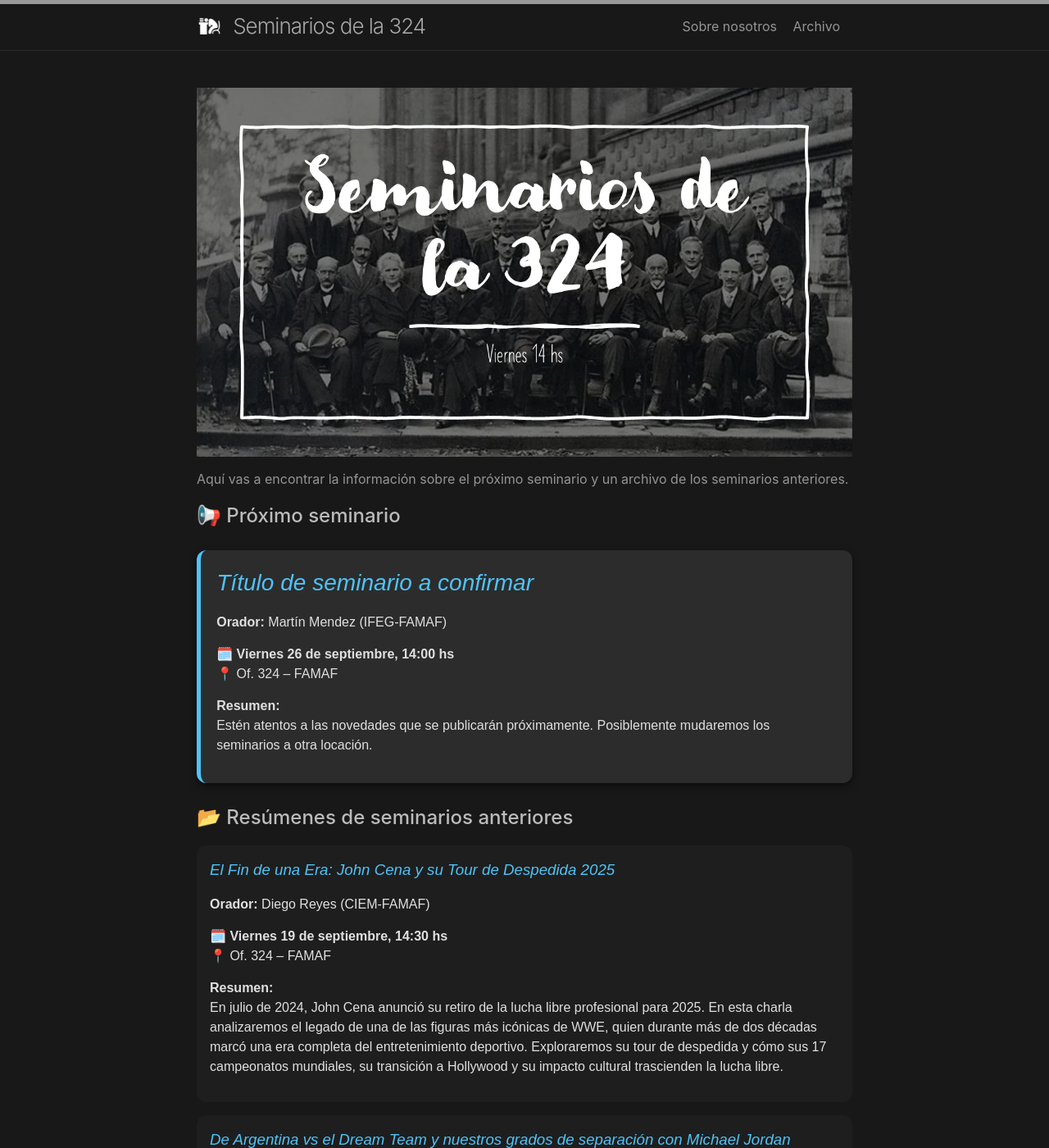
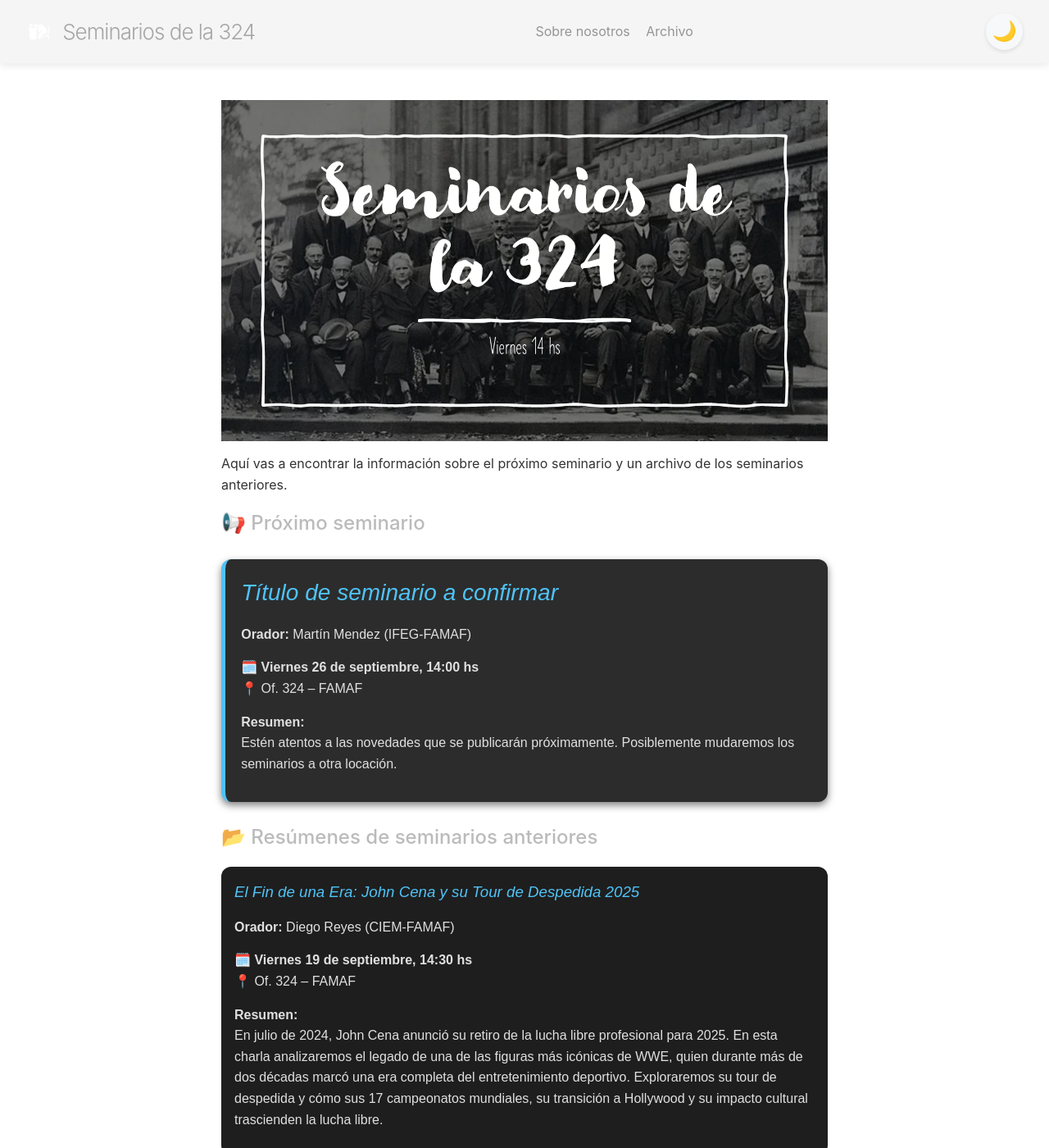
Before and after one commit to nicolasvazquez95/seminarios324, a Jekyll site: the page built from index.md, in a window 1280 px wide and 1400 px high. Shown: the whole window at 82% size. Built offline with Jekyll 4.4.1, drawn with Linux system fonts in a browser that asks for light colours.

Commit message:
Update header inclusion to use header_v2.html and remove unnecessary whitespace

```diff
--- a/_includes/header.html
+++ b/_includes/header.html
@@ -18,5 +18,4 @@
         {% include nav-items.html paths = page_paths %}
       </nav>
     {%- endunless %}
-
 </header>
--- a/_layouts/base.html
+++ b/_layouts/base.html
@@ -5,7 +5,7 @@
 
   <body>
 
-    {%- include header.html -%}
+    {%- include header_v2.html -%}
 
     <main class="page-content" aria-label="Content">
       <div class="wrapper">
```
